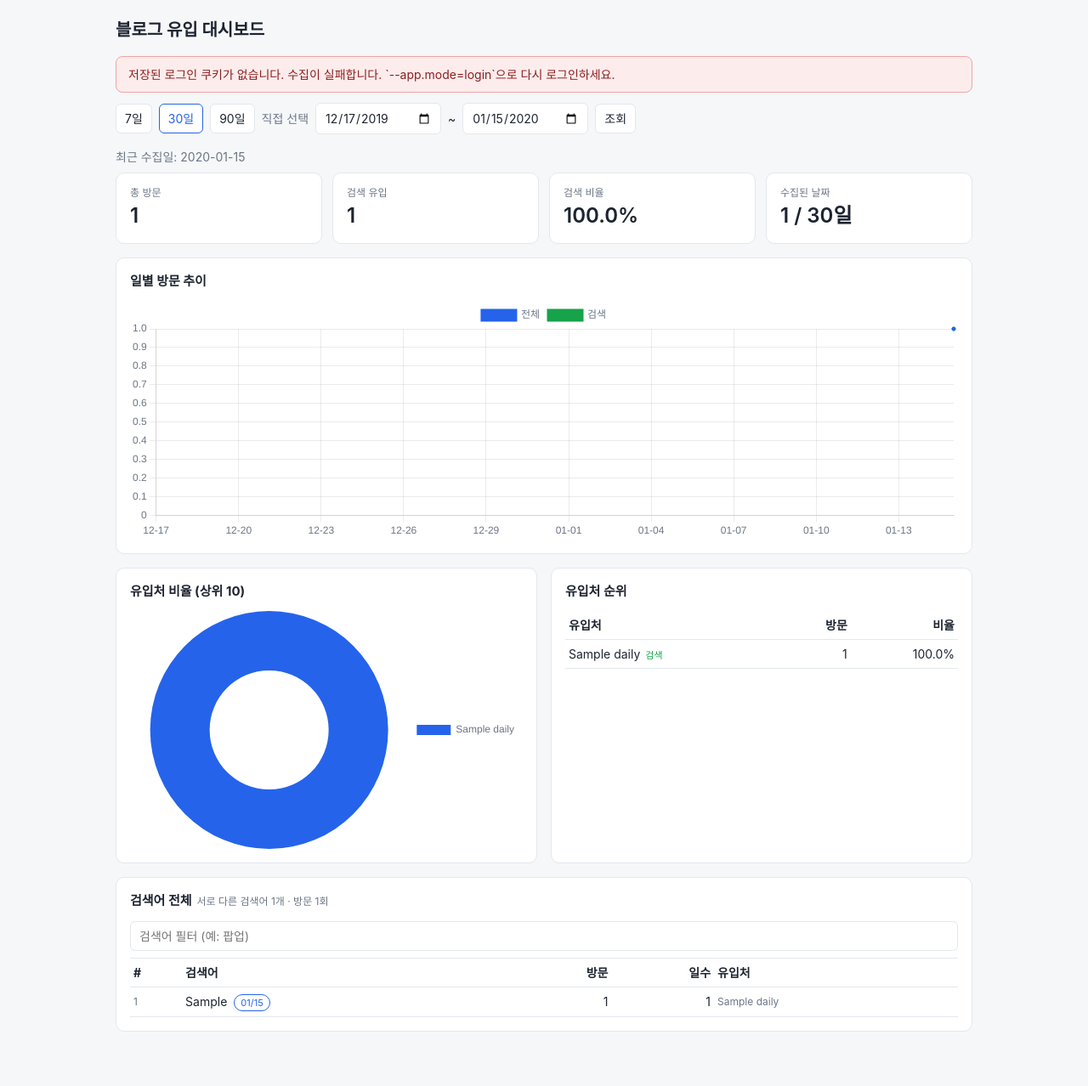
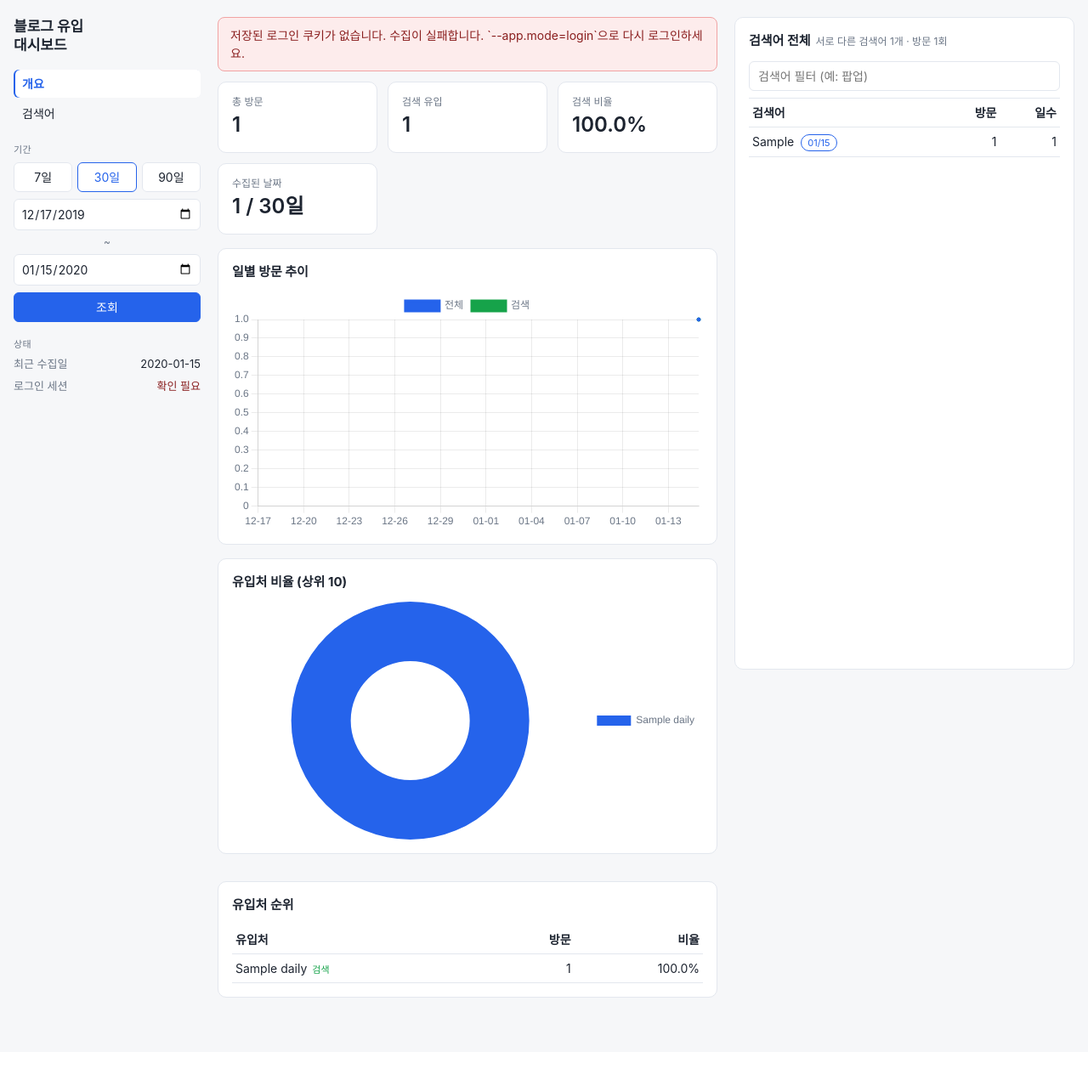
Before and after one commit to skarbgud/blog-status-collector, a Spring Boot app: page / in a window 1280 px wide. Shown: the whole page at 85% size. After the commit the page ends 1174 px from the top, so only its background shows below. Run offline with Spring Boot 4, Linux system fonts and the light colour scheme; tables that the repository leaves empty hold one stand-in row (values such as "Sample post").

Commit message:
feat: 대시보드 3단 레이아웃 (사이드바 | 본문 | 검색어 레일)
넓은 화면의 양옆 여백을 활용한다.
- 왼쪽 사이드바: 내비, 기간 선택, 최근 수집일·로그인 세션 D-day
- 오른쪽 레일: 검색어 표를 sticky로 고정해 차트와 함께 본다
- 1280px 미만은 검색어가 본문 아래로, 900px 미만은 사이드바가 상단 바로 바뀐다

Co-Authored-By: Claude Opus 5.5 <noreply@anthropic.com>

```diff
--- a/src/main/resources/static/index.html
+++ b/src/main/resources/static/index.html
@@ -20,13 +20,56 @@
   * { box-sizing: border-box; }
   body { margin: 0; background: var(--bg); color: var(--text);
          font: 14px/1.5 -apple-system, "Segoe UI", "Malgun Gothic", sans-serif; }
-  main { max-width: 1040px; margin: 0 auto; padding: 20px 16px 48px; }
-  h1 { font-size: 20px; margin: 0 0 16px; }
-  .controls { display: flex; flex-wrap: wrap; gap: 8px; align-items: center; margin-bottom: 16px; }
-  .controls input, .controls button { font: inherit; padding: 6px 10px; border: 1px solid var(--line);
-         border-radius: 6px; background: var(--card); color: var(--text); }
+  /* ---- 3단 레이아웃: 사이드바 | 본문 | 검색어 레일 ----
+     ≥1280px: 3단 / 900~1279px: 사이드바 + 본문(검색어는 본문 아래) / <900px: 상단 바 + 1단 */
+  .layout { display: grid; grid-template-columns: 220px minmax(0, 1fr) 400px; gap: 20px;
+            max-width: 1680px; margin: 0 auto; padding: 0 16px; align-items: start; }
+  .sidebar { position: sticky; top: 0; max-height: 100vh; overflow-y: auto; padding: 20px 0 20px;
+             display: flex; flex-direction: column; gap: 18px; }
+  main { min-width: 0; padding: 20px 0 48px; container-type: inline-size; }
+  .rail { position: sticky; top: 16px; margin-top: 20px; min-width: 0; }
+  .rail .panel { display: flex; flex-direction: column; height: calc(100vh - 32px); margin-bottom: 0; }
+  .rail .scroll { flex: 1; max-height: none; }
+
+  h1 { font-size: 17px; margin: 0; line-height: 1.3; }
+  .side-label { font-size: 11px; color: var(--muted); letter-spacing: .04em; margin: 0 0 6px; }
+  .nav { display: flex; flex-direction: column; gap: 2px; }
+  .nav a { display: block; padding: 6px 10px; border-radius: 6px; color: var(--text); text-decoration: none; }
+  .nav a:hover { background: var(--card); }
+  .nav a.active { background: var(--card); color: var(--c1); font-weight: 600; box-shadow: inset 2px 0 0 var(--c1); }
+  .controls { display: flex; flex-direction: column; gap: 8px; }
+  .presets { display: grid; grid-template-columns: repeat(3, 1fr); gap: 6px; }
+  .controls input, .controls button { font: inherit; padding: 6px 8px; border: 1px solid var(--line);
+         border-radius: 6px; background: var(--card); color: var(--text); width: 100%; min-width: 0; }
   .controls button { cursor: pointer; }
   .controls button.active { border-color: var(--c1); color: var(--c1); }
+  .controls .range-sep { text-align: center; color: var(--muted); font-size: 12px; line-height: 1; }
+  #apply { background: var(--c1); border-color: var(--c1); color: #fff; }
+  .status { display: flex; flex-direction: column; gap: 6px; font-size: 13px; }
+  .status .row { display: flex; justify-content: space-between; gap: 8px; }
+  .status .row span:first-child { color: var(--muted); }
+  .status .ok { color: var(--c2); }
+  .status .warn { color: var(--warn-text); }
+  .status .danger { color: var(--danger-text); }
+
+  @media (max-width: 1279px) {
+    .layout { grid-template-columns: 220px minmax(0, 1fr); }
+    /* 사이드바가 두 줄(본문, 검색어)에 걸치게 해서, 사이드바 높이가 첫 줄 높이를 늘리지 않게 한다 */
+    .sidebar { grid-row: 1 / span 2; }
+    .rail { grid-column: 2; position: static; margin-top: 0; padding-bottom: 48px; }
+    .rail .panel { height: auto; }
+    .rail .scroll { max-height: 520px; }
+    main { padding-bottom: 0; }
+  }
+  @media (max-width: 899px) {
+    .layout { grid-template-columns: minmax(0, 1fr); gap: 0; }
+    .sidebar { position: static; max-height: none; padding-bottom: 0; gap: 12px; grid-row: auto; }
+    .rail { grid-column: 1; }
+    .nav { flex-direction: row; flex-wrap: wrap; }
+    .controls { display: grid; grid-template-columns: 1fr 1fr; }
+    .controls .presets, .controls #apply { grid-column: 1 / -1; }
+    .controls .range-sep { display: none; }
+  }
   .cards { display: grid; grid-template-columns: repeat(auto-fit, minmax(160px, 1fr)); gap: 12px; margin-bottom: 16px; }
   .card { background: var(--card); border: 1px solid var(--line); border-radius: 10px; padding: 14px 16px; }
   .card .label { color: var(--muted); font-size: 12px; }
@@ -34,11 +77,13 @@
   .panel { background: var(--card); border: 1px solid var(--line); border-radius: 10px; padding: 16px; margin-bottom: 16px; }
   .panel h2 { font-size: 15px; margin: 0 0 12px; }
   .grid2 { display: grid; grid-template-columns: 1fr 1fr; gap: 16px; }
-  @media (max-width: 720px) { .grid2 { grid-template-columns: 1fr; } }
+  /* 화면 폭이 아니라 본문 폭 기준: 3단일 때 본문이 좁아지면 도넛과 순위를 세로로 쌓는다 */
+  @container (max-width: 720px) { .grid2 { grid-template-columns: 1fr; } }
   .chart-box { position: relative; height: 280px; }
   table { width: 100%; border-collapse: collapse; }
   th, td { text-align: left; padding: 6px 4px; border-bottom: 1px solid var(--line); }
   th:not(:first-child), td:not(:first-child) { text-align: right; }
+  th { white-space: nowrap; }
   .badges { display: inline-flex; flex-wrap: wrap; gap: 4px; margin-left: 8px; vertical-align: middle; }
   .badge.more { color: var(--muted); border-color: var(--line); }
   .badge { display: inline-block; margin-left: 0; padding: 0 7px; border-radius: 999px; font-size: 11px;
@@ -54,25 +99,52 @@
   .qtable th:nth-child(5), .qtable td:nth-child(5) { text-align: left; }
   .qtable td:nth-child(2) { word-break: break-word; }
   .qtable td:nth-child(5), .qtable td:first-child { color: var(--muted); font-size: 12px; }
+  /* 레일(400px)에서는 순번·유입처 열을 숨긴다. 유입처는 행에 마우스를 올리면 툴팁으로 보인다 */
+  @media (min-width: 1280px) {
+    .qtable th:nth-child(1), .qtable td:nth-child(1),
+    .qtable th:nth-child(5), .qtable td:nth-child(5) { display: none; }
+  }
   .banner { border: 1px solid; border-radius: 8px; padding: 10px 14px; margin-bottom: 12px; }
   .banner.warn { background: var(--warn-bg); border-color: var(--warn-line); color: var(--warn-text); }
   .banner.danger { background: var(--danger-bg); border-color: var(--danger-line); color: var(--danger-text); }
 </style>
 </head>
 <body>
-<main>
-  <h1>블로그 유입 대시보드</h1>
+<div class="layout">
+<aside class="sidebar">
+  <h1>블로그 유입<br>대시보드</h1>
 
-  <div id="session-banner" class="banner" role="alert" hidden></div>
+  <nav class="nav" aria-label="페이지">
+    <a href="#overview" class="active">개요</a>
+    <a href="#queries-panel">검색어</a>
+  </nav>
 
+  <div>
+    <p class="side-label">기간</p>
     <div class="controls">
+      <div class="presets">
         <button data-days="7">7일</button>
         <button data-days="30" class="active">30일</button>
         <button data-days="90">90일</button>
-    <span style="color:var(--muted)">직접 선택</span>
-    <input type="date" id="from"> ~ <input type="date" id="to">
+      </div>
+      <input type="date" id="from" aria-label="시작일">
+      <div class="range-sep">~</div>
+      <input type="date" id="to" aria-label="종료일">
       <button id="apply">조회</button>
     </div>
+  </div>
+
+  <div>
+    <p class="side-label">상태</p>
+    <div class="status">
+      <div class="row"><span>최근 수집일</span><span id="s-latest">-</span></div>
+      <div class="row"><span>로그인 세션</span><span id="s-session">-</span></div>
+    </div>
+  </div>
+</aside>
+
+<main id="overview">
+  <div id="session-banner" class="banner" role="alert" hidden></div>
   <div id="msg"></div>
 
   <div class="cards">
@@ -100,8 +172,10 @@
       </table>
     </div>
   </div>
+</main>
 
-  <div class="panel">
+<aside class="rail">
+  <div class="panel" id="queries-panel">
     <h2>검색어 전체<span class="sub" id="q-count"></span></h2>
     <input type="search" id="q-filter" placeholder="검색어 필터 (예: 팝업)" autocomplete="off">
     <div class="scroll">
@@ -111,7 +185,8 @@
       </table>
     </div>
   </div>
-</main>
+</aside>
+</div>
 
 <script src="https://cdn.jsdelivr.net/npm/chart.js@4.4.1/dist/chart.umd.min.js"></script>
 <script>
@@ -258,6 +333,7 @@
     }
     rows.forEach((q, i) => {
       const tr = document.createElement('tr');
+      tr.title = '유입처: ' + q.sources.join(', '); // 레일에서 숨긴 유입처 열 대신
       const cells = [String(i + 1), q.query, nf.format(q.visits), String(q.days), q.sources.join(', ')];
       cells.forEach((text, col) => {
         const td = document.createElement('td');
@@ -281,9 +357,8 @@
       ]);
       render(summary, daily, referrers);
       renderQueries(queries);
-      $('msg').textContent = summary.collectedDays === 0
-        ? '이 기간에 수집된 데이터가 없습니다.'
-        : (summary.latestDate ? '최근 수집일: ' + summary.latestDate : '');
+      $('s-latest').textContent = summary.latestDate || '없음';
+      $('msg').textContent = summary.collectedDays === 0 ? '이 기간에 수집된 데이터가 없습니다.' : '';
     } catch (e) {
       $('msg').textContent = '조회 실패: ' + e.message;
     }
@@ -292,17 +367,24 @@
   // 로그인 쿠키 만료 경고. 문구는 서버가 만든 값이지만 innerHTML 없이 textContent로만 넣는다.
   async function loadSession() {
     const banner = $('session-banner');
+    const side = $('s-session');
     try {
       const s = await get('/api/dashboard/session', {});
+      const level = s.state === 'OK' ? 'ok' : (s.state === 'EXPIRED' || s.state === 'MISSING' ? 'danger' : 'warn');
+      side.textContent = s.daysLeft == null ? (s.state === 'OK' ? '정상' : '확인 필요')
+        : (s.daysLeft < 0 ? '만료' : 'D-' + s.daysLeft);
+      side.className = level;
+      side.title = s.message || '';
       if (s.state === 'OK') {
         banner.hidden = true;
         return;
       }
       banner.textContent = s.message;
-      banner.className = 'banner ' + (s.state === 'EXPIRED' || s.state === 'MISSING' ? 'danger' : 'warn');
+      banner.className = 'banner ' + level;
       banner.hidden = false;
     } catch (e) {
       banner.hidden = true; // 경고를 못 가져와도 대시보드 본문은 계속 보여 준다.
+      side.textContent = '-';
     }
   }
 
```
Lines whose indentation alone changed are shown as unchanged.
